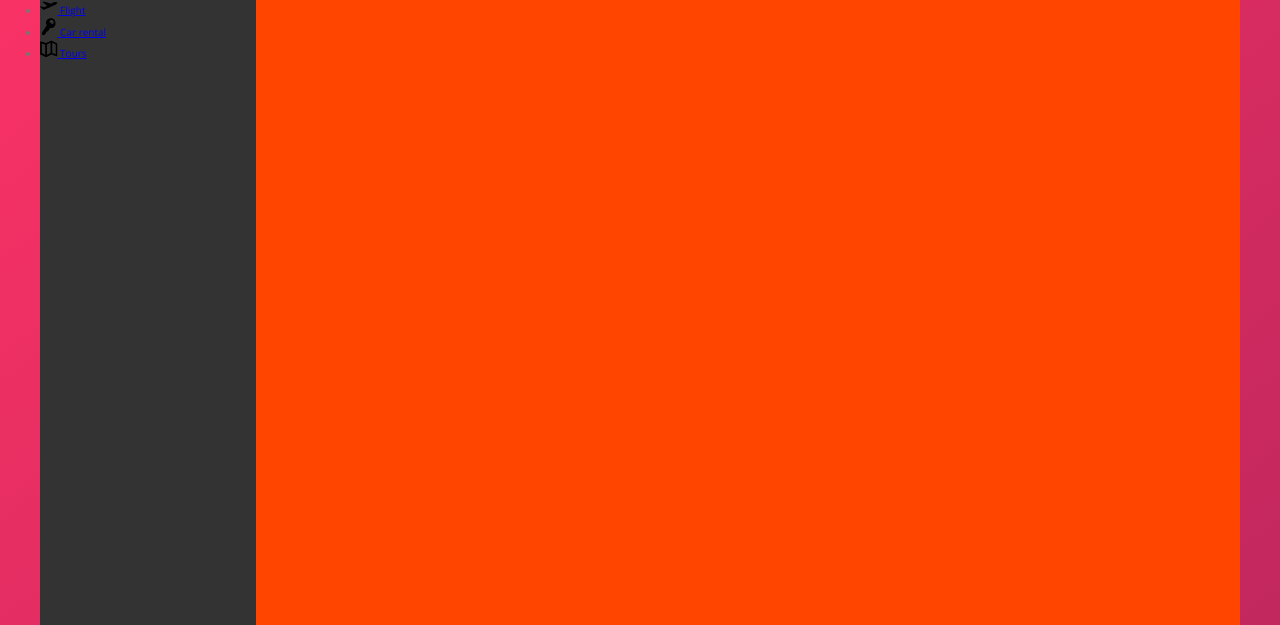
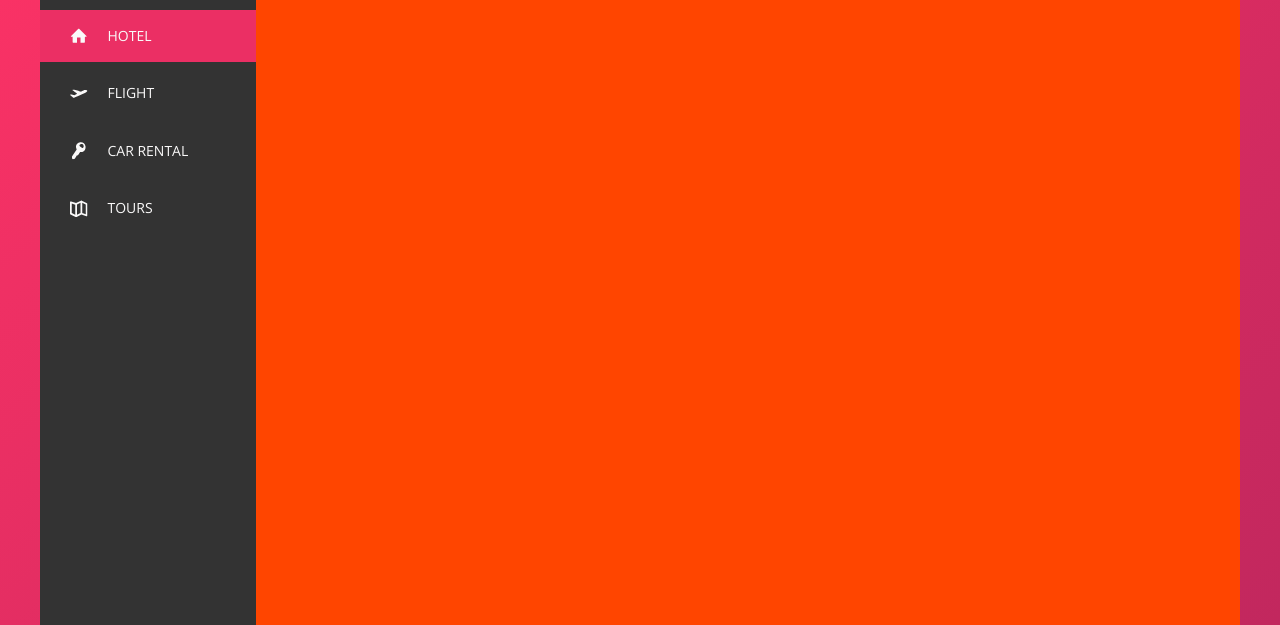
Before and after one commit to abbyreyna/trillo, a website: page index.html in a window 1280 px wide. Shown: the part 175-800 px from the top of the page. Drawn offline with nearby package versions, Linux system fonts and the light colour scheme.

Commit message:
Styled and animated hover for side nav

```diff
--- a/index.html
+++ b/index.html
@@ -48,7 +48,7 @@
         <div class="content">
             <nav class="sidebar">
                 <ul class="side-nav">
-                    <li class="side-nav__item">
+                    <li class="side-nav__item side-nav__item--active">
                         <a href="#" class="side-nav__link">
                             <svg class="side-nav__icon">
                                 <use xlink:href="img/sprite.svg#icon-home"></use>
--- a/sass/_components.scss
+++ b/sass/_components.scss
@@ -118,20 +118,61 @@
 ////////////////////////////////////////////////////////////
 //SIDE NAVIGATION
 .side-nav {
-  &__item{
+  font-size: 1.4rem;
+  list-style: none;
+  margin-top: 3.5rem;
 
+  &__item {
+    position: relative;
+
+    &:not(:last-child) {
+      margin-bottom: 0.5rem;
+    }
   }
 
-  &__link{
-
+  &__item::before {
+    content: '';
+    position: absolute;
+    top: 0;
+    left: 0;
+    height: 100%;
+    width: 3px;
+    background-color: var(--color-primary);
+    transform: scaleY(0);
+    transition: transform 0.2s, width 0.4s cubic-bezier(1, 0, 0, 1) 0.2s,
+      background-color 0.1s;
   }
 
-  &__icon{
+  &__item:hover::before,
+  &__item--active::before {
+    transform: scaleY(1);
+    width: 100%;
+  }
+
+  &__item:active::before {
+    background-color: var(--color-primary-light);
+  }
+
+  &__link:link,
+  &__link:visited {
+    color: var(--color-grey-light-1);
+    text-decoration: none;
+    text-transform: uppercase;
+    display: block;
+    padding: 1.5rem 3rem;
+    position: relative;
+    z-index: 10;
+    display: flex;
+    align-items: center;
+  }
+
+  &__icon {
     width: 1.75rem;
     height: 1.75rem;
+    margin-right: 2rem;
+    fill: currentColor;
   }
 }
-
 
 ////////////////////////////////////////////////////////////
 //LEGAL TEXT
```
Also changed, not shown: css/style.css.
